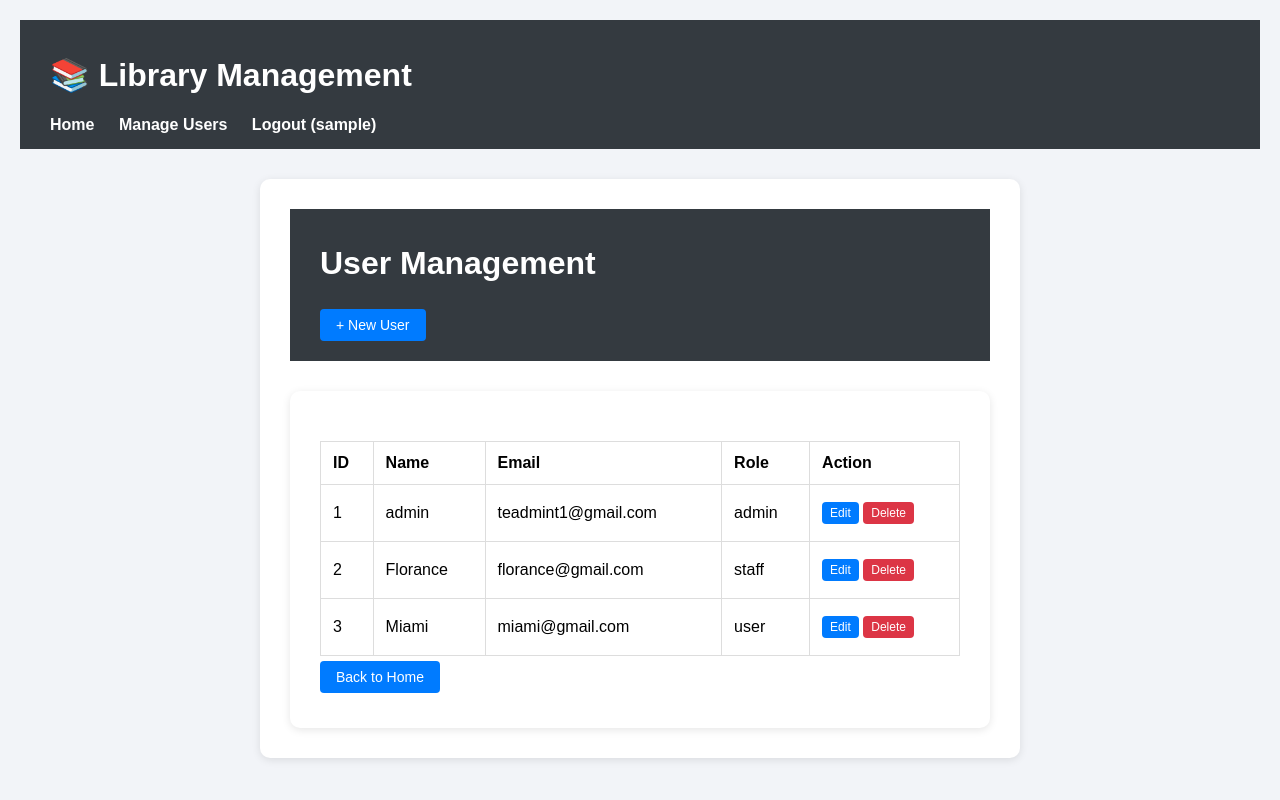
After one commit to florancefk77/LibraryManagement, a Flask app: page /users in a window 1280 px wide. The commit adds this page. Run offline with Flask 2, Linux system fonts and the light colour scheme; the visitor is signed in with stand-in values (Sample User, id 1).

Commit message:
Add admin role to project and then modify user management and then add book management

```diff
--- a/app.py
+++ b/app.py
@@ -4,196 +4,266 @@ import os
 import subprocess
 import sys
 
+app = Flask(__name__)  # type: ignore
+app.config['APP_NAME'] = os.environ.get('APP_NAME', 'LibraryManagement')
+app.secret_key = 'book'
 
-
-app = Flask(__name__) # type: ignore
-app.config['APP_NAME'] = os.environ.get('APP_NAME', 'LibraryManagement')
-app.secret_key = 'testkinan'
-
-# Define data directory paths
-DATA_DIR = 'data'  # Verzeichnis für Daten
-USERS_FILE = f'{DATA_DIR}/users.csv'  # CSV-Datei für Benutzerdaten
-BOOKS_FILE = f'{DATA_DIR}/books.csv'  # CSV-Datei für Bücherdaten
+DATA_DIR = 'data'
+USERS_FILE = f'{DATA_DIR}/users.csv'
+BOOKS_FILE = f'{DATA_DIR}/books.csv'
 
 def initialize_app():
-    """
-    Initialisiert die Anwendung und erstellt die erforderlichen Datendateien.
-    Erstellt das Datenverzeichnis und initialisiert leere CSV-Dateien für
-    Benutzer und Bücher, falls diese noch nicht existieren.
-    """
     app = Flask(__name__)
     app.config.update({
         "TESTING": True,
         "WTF_CSRF_ENABLED": False,
-        "SECRET_KEY": "test-secret-key",  # Required for sessions
-        "SESSION_TYPE": "filesystem",     # Required for session backend
+        "SECRET_KEY": "test-secret-key",
+        "SESSION_TYPE": "filesystem",
         "DATA_DIR": "test_data",
         "USERS_FILE": "test_data/users.csv",
         "BOOKS_FILE": "test_data/books.csv"
     })
-
-    # Create test data directory
     os.makedirs(app.config["DATA_DIR"], exist_ok=True)
-
-    # Initialize users file if it doesn't exist
-    users_file = app.config["USERS_FILE"]
-    if not os.path.exists(users_file):
-        df = pd.DataFrame({
-            'id': [],           # Eindeutige Benutzer-ID
-            'name': [],         # Benutzername
-            'email': [],        # E-Mail-Adresse
-            'password': [],     # Passwort (im Klartext gespeichert!)
-            'role': []          # Benutzerrolle (user/staff)
-        })
-        df.to_csv(users_file, index=False)
-
-    # Initialize books file if it doesn't exist
-    books_file = app.config["BOOKS_FILE"]
-    if not os.path.exists(books_file):
-        df = pd.DataFrame({
-            'id': [],           # Eindeutige Buch-ID
-            'title': [],        # Titel des Buches
-            'author': [],       # Autor des Buches
-            'year': [],         # Erscheinungsjahr
-            'status': []        # Status (verfügbar/ausgeliehen)
-        })
-        df.to_csv(books_file, index=False)
-
+    if not os.path.exists(app.config["USERS_FILE"]):
+        pd.DataFrame(columns=['id', 'name', 'email', 'password', 'role']).to_csv(app.config["USERS_FILE"], index=False)
+    if not os.path.exists(app.config["BOOKS_FILE"]):
+        pd.DataFrame(columns=['id', 'title', 'author', 'year', 'status']).to_csv(app.config["BOOKS_FILE"], index=False)
     return app
 
-# Data manipulation functions
 def get_users():
-    """
-    Liest alle Benutzerdaten aus der CSV-Datei.
-    Returns:
-        DataFrame mit allen Benutzern
-    """
     return pd.read_csv(USERS_FILE)
 
 def get_books():
-    """
-    Liest alle Bücherdaten aus der CSV-Datei.
-    Returns:
-        DataFrame mit allen Büchern
-    """
     return pd.read_csv(BOOKS_FILE)
 
 def save_users(df):
-    """
-    Speichert die aktualisierten Benutzerdaten in die CSV-Datei.
-    Args:
-        df (DataFrame): Aktualisierter DataFrame mit Benutzerdaten
-    """
     df.to_csv(USERS_FILE, index=False)
 
 def save_books(df):
-    """
-    Speichert die aktualisierten Bücherdaten in die CSV-Datei.
-    Args:
-        df (DataFrame): Aktualisierter DataFrame mit Bücherdaten
-    """
     df.to_csv(BOOKS_FILE, index=False)
 
-# Main routes
 @app.route('/')
 def index():
-    """
-    Hauptseite der Bibliotheksanwendung.
-
-    Zeigt alle verfügbaren Bücher an und ermöglicht die Suche.
-    Returns:
-        Rendered template mit Bücherverzeichnis
-    """
     books = get_books()
     return render_template('index.html', books=books)
 
 @app.route('/register', methods=['GET', 'POST'])
 def register():
-    """
-    Benutzerregistrierungsroute.
-
-    Behandelt GET-Anfragen für das Registrierungsformular und
-    POST-Anfragen zur Verarbeitung der Registrierung.
-    """
     if request.method == 'POST':
         name = request.form['name']
         email = request.form['email']
         password = request.form['password']
-        role = request.form['role']  # user oder staff
-
+        role = request.form['role']
         users = get_users()
         if email in users['email'].values:
             flash('Diese E-Mail-Adresse ist bereits registriert.', 'danger')
             return redirect(url_for('register'))
-
         new_id = int(users['id'].max()) + 1 if not users.empty else 1
-        new_user = {
-            'id': new_id,
-            'name': name,
-            'email': email,
-            'password': password,
-            'role': role
-        }
-        users = pd.concat([users, pd.DataFrame([new_user])],
-                         ignore_index=True)
+        new_user = {'id': new_id, 'name': name, 'email': email, 'password': password, 'role': role}
+        users = pd.concat([users, pd.DataFrame([new_user])], ignore_index=True)
         save_users(users)
         flash('Registrierung erfolgreich!', 'success')
         return redirect(url_for('login'))
-
     return render_template('register.html')
 
 @app.route('/login', methods=['GET', 'POST'])
 def login():
-    """
-    Benutzereinlogik.
-
-    Behandelt Login-Versuche und verwaltet die Sessions.
-    """
     if request.method == 'POST':
         email = request.form['email']
         password = request.form['password']
         users = get_users()
         user = users[users['email'] == email]
-
-        if not user.empty and user.iloc[0]['password'] == password:
-            session['user_id'] = int(user.iloc[0]['id'])
-            session['user_name'] = user.iloc[0]['name']
-            session['role'] = user.iloc[0]['role']
-            flash('Willkommen zurück!', 'success')
-            return redirect(url_for('index'))
-
+        if not user.empty:
+            idx = user.index[0]
+            if users.loc[idx, 'password'] == password:
+                session['user_id'] = int(users.loc[idx, 'id'])
+                session['user_name'] = users.loc[idx, 'name']
+                session['role'] = users.loc[idx, 'role']
+                flash('Willkommen zurück!', 'success')
+                if session['role'] == 'admin':
+                    return redirect(url_for('admin_users'))
+                elif session['role'] == 'staff':
+                    return redirect(url_for('books'))
+                else:
+                    return redirect(url_for('index'))
         flash('Falsche E-Mail oder Passwort.', 'danger')
-
     return render_template('login.html')
 
 @app.route('/logout')
 def logout():
-    """
-    Benutzerauslogik.
-
-    Löscht alle Session-Daten und leitet zur Hauptseite weiter.
-    """
     session.clear()
     flash('Sie wurden erfolgreich ausgeloggt.', 'success')
     return redirect(url_for('index'))
 
-# Book management routes
 @app.route('/books', methods=['GET', 'POST'])
 def books():
-    """
-    Bibliotheksverwaltung für Mitarbeiter.
-
-    Zeigt alle Bücher an und ermöglicht deren Verwaltung.
-    Nur zugänglich für autorisierte Mitarbeiter.
-    """
     if 'user_id' not in session or session.get('role') != 'staff':
         flash('Zugriff nicht erlaubt.', 'danger')
         return redirect(url_for('login'))
-
     books = get_books()
     return render_template('books.html', books=books)
 
+@app.route('/add_book', methods=['GET', 'POST'])
+def add_book():
+    if 'user_id' not in session or session.get('role') != 'staff':
+        return redirect(url_for('login'))
+    if request.method == 'POST':
+        title = request.form['title']
+        author = request.form['author']
+        year = request.form['year']
+        books = get_books()
+        new_id = books['id'].max() + 1 if not books.empty else 1
+        new_book = {'id': new_id, 'title': title, 'author': author, 'year': year, 'status': 'available'}
+        books = pd.concat([books, pd.DataFrame([new_book])], ignore_index=True)
+        save_books(books)
+        flash('Buch wurde hinzugefügt.', 'success')
+        return redirect(url_for('books'))
+    return render_template('add_edit_book.html', book=None, action='Neues Buch')
 
+@app.route('/users')
+def admin_users():
+    if 'user_id' not in session or session.get('role') != 'admin':
+        flash('Admin-Zugriff erforderlich.', 'danger')
+        return redirect(url_for('login'))
+    users = get_users()
+    books=get_books()
+    return render_template('admin_users.html', users=users)
+
+@app.route('/admin/add_user', methods=['GET', 'POST'])
+def add_user():
+    if 'user_id' not in session or session.get('role') != 'admin':
+        return redirect(url_for('login'))
+    if request.method == 'POST':
+        name = request.form['name']
+        email = request.form['email']
+        password = request.form['password']
+        role = request.form['role']
+        users = get_users()
+        if email in users['email'].values:
+            flash('E-Mail bereits vorhanden.', 'danger')
+            return redirect(url_for('add_user'))
+        new_id = int(users['id'].max()) + 1 if not users.empty else 1
+        new_user = {'id': new_id, 'name': name, 'email': email, 'password': password, 'role': role}
+        users = pd.concat([users, pd.DataFrame([new_user])], ignore_index=True)
+        save_users(users)
+        flash('Benutzer hinzugefügt.', 'success')
+        return redirect(url_for('admin_users'))
+    return render_template('add_edit_user.html',user=None)
+
+
+@app.route('/admin/edit_user/<int:id>', methods=['GET', 'POST'])
+def edit_user(id):
+    if 'user_id' not in session or session.get('role') != 'admin':
+        return redirect(url_for('login'))
+
+    users = get_users()
+    user = users[users['id'] == id]
+
+    if user.empty:
+        flash('User not found.', 'danger')
+        return redirect(url_for('admin_users'))
+
+    idx = user.index[0]
+
+    if request.method == 'POST':
+        users.loc[idx, 'name'] = request.form['name']
+        users.loc[idx, 'email'] = request.form['email']
+        users.loc[idx, 'password'] = request.form['password']
+        users.loc[idx, 'role'] = request.form['role']
+        save_users(users)
+        flash('User updated successfully.', 'success')
+        return redirect(url_for('admin_users'))
+
+    return render_template('add_edit_user.html', user=users.loc[idx].to_dict(), action='Edit')
+
+
+@app.route('/admin/delete_user/<int:id>')
+def delete_user(id):
+    if 'user_id' not in session or session.get('role') != 'admin':
+        return redirect(url_for('login'))
+    users = get_users()
+    if id not in users['id'].values:
+        flash('Benutzer nicht gefunden.', 'danger')
+        return redirect(url_for('admin_users'))
+    users = users[users['id'] != id]
+    save_users(users)
+    flash('Benutzer gelöscht.', 'success')
+    return redirect(url_for('admin_users'))
+
+@app.route('/edit_book/<int:id>', methods=['GET', 'POST'])
+def edit_book(id):
+    if 'user_id' not in session or session.get('role') != 'staff':
+        return redirect(url_for('login'))
+    books = get_books()
+    book = books[books['id'] == id]
+    if book.empty:
+        flash('Das Buch wurde nicht gefunden.', 'danger')
+        return redirect(url_for('books'))
+    idx = book.index[0]
+    if request.method == 'POST':
+        books.loc[idx, 'title'] = request.form['title']
+        books.loc[idx, 'author'] = request.form['author']
+        books.loc[idx, 'year'] = request.form['year']
+        books.loc[idx, 'status'] = 'available'
+        save_books(books)
+        flash('Das Buch wurde erfolgreich aktualisiert.', 'success')
+        return redirect(url_for('books'))
+    return render_template('add_edit_book.html', book=books.loc[idx], action='Bearbeiten')
+
+@app.route('/delete_book/<int:id>')
+def delete_book(id):
+    if 'user_id' not in session or session.get('role') != 'staff':
+        return redirect(url_for('login'))
+    books = get_books()
+    if id not in books['id'].values:
+        flash('Buch mit dieser ID wurde nicht gefunden.', 'error')
+        return redirect(url_for('books'))
+    books = books[books['id'] != id]
+    save_books(books)
+    flash('Buch wurde gelöscht.', 'success')
+    return redirect(url_for('books'))
+
+@app.route('/search', methods=['GET', 'POST'])
+def search():
+    results = None
+    if request.method == 'POST':
+        query = request.form['query']
+        books = get_books()
+        results = books[books['title'].str.contains(query, case=False)]
+    return render_template('search.html', results=results)
+
+@app.route('/borrow/<int:id>')
+def borrow(id):
+    if 'user_id' not in session:
+        return redirect(url_for('login'))
+    books = get_books()
+    idx = books[books['id'] == id].index
+    if not idx.empty:
+        if books.loc[idx[0], 'status'] == 'available':
+            books.loc[idx[0], 'status'] = 'borrowed'
+            save_books(books)
+            flash('Buch wurde ausgeliehen.', 'success')
+        else:
+            flash('Dieses Buch ist bereits ausgeliehen.', 'danger')
+    return redirect(url_for('index'))
+
+@app.route('/return/<int:id>')
+def return_book(id):
+    if 'user_id' not in session:
+        return redirect(url_for('login'))
+    books = get_books()
+    idx = books[books['id'] == id].index
+    if not idx.empty:
+        if books.loc[idx[0], 'status'] == 'borrowed':
+            books.loc[idx[0], 'status'] = 'available'
+            save_books(books)
+            flash('Buch wurde zurückgegeben.', 'success')
+        else:
+            flash('Dieses Buch wurde noch nicht ausgeliehen.', 'danger')
+    return redirect(url_for('index'))
+
+
+# install all packages
 def install_packages():
     # List of packages to install
     packages = [
@@ -226,7 +296,7 @@ def install_packages():
 
 
 if __name__ == '__main__':
-    # print("Initializing application...")
-    # install_packages()
+  #  print("Initializing application...")
+   # install_packages()
     initialize_app()
     app.run(debug=True)
--- a/data/books.csv
+++ b/data/books.csv
@@ -1 +1,2 @@
 id,title,author,year,status
+1,Titanic,Klaus Köring,2021,available
--- a/data/users.csv
+++ b/data/users.csv
@@ -1,3 +1,4 @@
 id,name,email,password,role
-1,testname,testname@gmail.com,123456,staff
-2,test1,test1@gmail.com,123456,staff
+1,admin,teadmint1@gmail.com,admin,admin
+2,Florance,florance@gmail.com,1234,staff
+3,Miami,miami@gmail.com,4321,user
--- /dev/null
+++ b/requirements.txt
@@ -0,0 +1,2 @@
+flask>=2.0.0,<3.0.0
+pandas>=1.0.0,<2.0.0
--- a/static/css/style.css
+++ b/static/css/style.css
@@ -79,6 +79,46 @@ form input[type="submit"]:hover {
     background-color: #0056b3;
 }
 
+form button {
+    background-color: #28a745;
+    color: white;
+    border: none;
+    padding: 10px 20px;
+    font-size: 15px;
+    border-radius: 4px;
+    cursor: pointer;
+    transition: background-color 0.3s ease;
+}
+
+/* Button styles */
+.btn {
+    display: inline-block;
+    padding: 8px 16px;
+    background-color: #007bff;
+    color: white;
+    text-decoration: none;
+    border-radius: 4px;
+    font-size: 14px;
+    transition: background-color 0.3s ease;
+    margin: 5px 0;
+}
+
+.btn:hover {
+    background-color: #0056b3;
+}
+
+.btn-danger {
+    background-color: #dc3545;
+}
+
+.btn-danger:hover {
+    background-color: #a71d2a;
+}
+
+.btn-sm {
+    padding: 4px 8px;
+    font-size: 12px;
+}
 
 table {
     width: 100%;
--- /dev/null
+++ b/templates/admin_users.html
@@ -0,0 +1,52 @@
+{% extends "layout.html" %}
+{% block content %}
+<!DOCTYPE html>
+<html lang="en">
+
+<head>
+    <meta charset="UTF-8">
+    <title>User Management</title>
+    <!-- <link rel="stylesheet" href="{{ url_for('static', filename='css/userstyle.css') }}"> -->
+</head>
+
+<body>
+    <header>
+        <h1>User Management</h1>
+        <a href="{{ url_for('add_user') }}" class="btn">+ New User</a>
+    </header>
+    <main>
+        <table>
+            <thead>
+                <tr>
+                    <th>ID</th>
+                    <th>Name</th>
+                    <th>Email</th>
+                    <th>Role</th>
+                    <th>Action</th>
+                </tr>
+            </thead>
+            <tbody>
+                {% for _, user in users.iterrows() %}
+                <tr>
+                    <td>{{ user['id'] }}</td>
+                    <td>{{ user['name'] }}</td>
+                    <td>{{ user['email'] }}</td>
+                    <td>{{ user['role'] }}</td>
+                    <td>
+
+
+                        <a href="{{ url_for('edit_user', id=user['id']) }}" class="btn btn-sm">Edit</a>
+                        <a href="{{ url_for('delete_user', id=user['id']) }}" class="btn btn-sm btn-danger"
+                            onclick="return confirm('Are you sure you want to delete this user?')">Delete</a>
+
+                    </td>
+                </tr>
+                {% endfor %}
+            </tbody>
+        </table>
+        <a href="{{ url_for('index') }}" class="btn">Back to Home</a>
+    </main>
+</body>
+
+</html>
+{% endblock %}
--- a/templates/layout.html
+++ b/templates/layout.html
@@ -12,17 +12,21 @@
         <h1>📚 Library Management</h1>
         <nav>
             <a href="{{ url_for('index') }}">Home</a>
+
             {% if session.get('user_id') %}
             {% if session.get('role') == 'staff' %}
             <a href="{{ url_for('books') }}">Manage Books</a>
             {% endif %}
+            {% if session.get('role') == 'admin' %}
+            <a href="{{ url_for('admin_users') }}">Manage Users</a>
+            {% endif %}
             <a href="{{ url_for('logout') }}">Logout ({{ session.get('user_name') }})</a>
             {% else %}
             <a href="{{ url_for('login') }}">Login</a>
-            <a href="{{ url_for('register') }}">Register</a>
             {% endif %}
         </nav>
     </header>
+
     <main>
         {% with messages = get_flashed_messages(with_categories=true) %}
         {% if messages %}
@@ -33,6 +37,7 @@
         </ul>
         {% endif %}
         {% endwith %}
+
         {% block content %}{% endblock %}
     </main>
 </body>
```
Also changed, not shown: templates/add_edit_book.html (added, +13 -0 lines), templates/add_edit_user.html (added, +29 -0 lines), templates/edit_user.html (added, +31 -0 lines), templates/navbar.html (added, +14 -0 lines), templates/search.html (added, +17 -0 lines).
